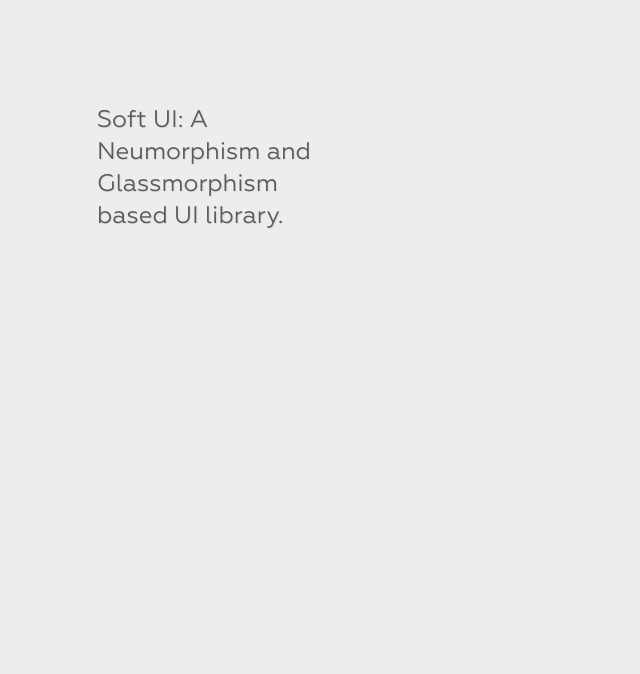
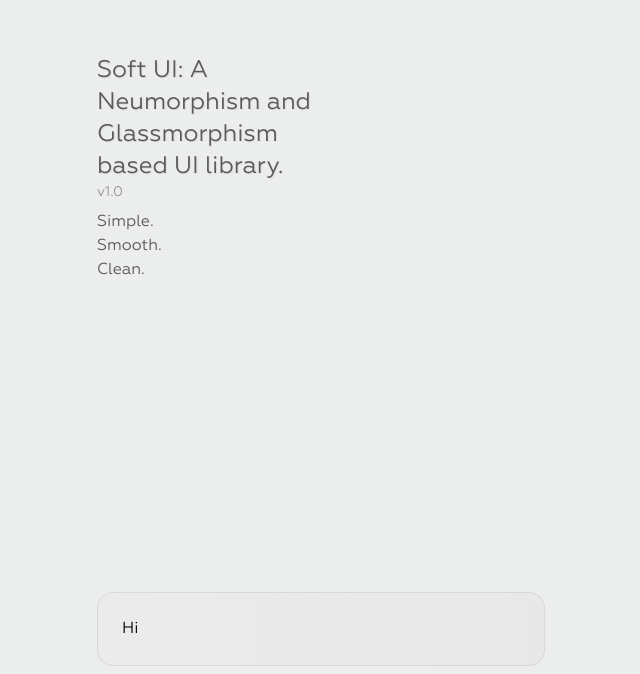
Before and after one commit to ishantchauhan710/SoftUI, a Next.js app: page / in a window 1280 px wide. Shown: the part 232-906 px from the top of the page, without its empty margins (319-959 px from the left). Before the commit the page ends 800 px from the top, so only its background shows below. Built offline with nearby package versions, Linux system fonts and the light colour scheme.

Commit message:
Card added

```diff
--- a/package.json
+++ b/package.json
@@ -13,7 +13,8 @@
     "clsx": "^2.1.1",
     "next": "14.2.10",
     "react": "^18",
-    "react-dom": "^18"
+    "react-dom": "^18",
+    "react-icons": "^5.3.0"
   },
   "devDependencies": {
     "@types/node": "^20",
--- a/src/app/page.tsx
+++ b/src/app/page.tsx
@@ -1,14 +1,33 @@
 import Container from "@/components/Container";
 import Typography from "../components/Typography";
+import Card from "@/components/Card";
 
 export default function Home() {
   return (
-    <Container className="flex h-screen items-center">
-      <div className="w-1/2">
-        <Typography variant="h3">
-          Soft UI: A Neumorphism and Glassmorphism based UI library.
-        </Typography>
-      </div>
-    </Container>
+    <div className="space-y-4 ">
+      <Container className="grid grid-cols-12 gap-4 min-h-screen items-center">
+        <div className="col-span-6">
+          <Typography variant="h3">
+            Soft UI: A Neumorphism and Glassmorphism based UI library.
+          </Typography>
+          <Typography variant="body2" noShadow={true}>
+            v1.0
+          </Typography>
+          <Typography variant="body1" noShadow={true} className="mt-2">
+            Simple.
+          </Typography>
+          <Typography variant="body1" noShadow={true}>
+            Smooth.
+          </Typography>
+          <Typography variant="body1" noShadow={true}>
+            Clean.
+          </Typography>
+        </div>
+        <div className="col-span-6"></div>
+      </Container>
+      <Container>
+        <Card>Hi</Card>
+      </Container>
+    </div>
   );
 }
--- /dev/null
+++ b/src/components/Card.tsx
@@ -0,0 +1,54 @@
+// components/Card.tsx
+import React, { ReactNode } from "react";
+import clsx from "clsx";
+
+type Elevation = "none" | "outside" | "inside" | "mix";
+type Variant = "default" | "air" | "lcd";
+
+type CardProps = {
+  children: ReactNode;
+  className?: string;
+  elevation?: Elevation;
+  variant?: Variant;
+  rounded?: boolean;
+};
+
+const Card: React.FC<CardProps> = ({
+  children,
+  className = "",
+  elevation = "none",
+  variant = "default",
+  rounded = true,
+}) => {
+  const elevationClasses = {
+    none: "",
+    outside:
+      "shadow-[2px_2px_8px_rgba(0,0,0,0.15),-2px_-2px_8px_rgba(255,255,255,0.7)]",
+    inside:
+      "shadow-[inset_2px_2px_5px_rgba(0,0,0,0.15),inset_-2px_-2px_5px_rgba(255,255,255,0.6)]",
+    mix: "shadow-[0_4px_6px_rgba(0,0,0,0.1),0_1px_3px_rgba(0,0,0,0.1),inset_1px_1px_3px_rgba(255,255,255,0.7),inset_-1px_-1px_3px_rgba(0,0,0,0.1)]",
+  };
+
+  const variantClasses = {
+    default:
+      "bg-gradient-to-r from-background-card to-background-card-secondary border border-muted/20",
+    air: "bg-gradient-to-r from-background-card-secondary to-background-card border border-muted/20",
+    lcd: "bg-background-card-lcd border border-muted-dark",
+  };
+
+  return (
+    <div
+      className={clsx(
+        "p-6",
+        elevationClasses[elevation],
+        variantClasses[variant],
+        rounded ? "rounded-2xl" : "",
+        className
+      )}
+    >
+      {children}
+    </div>
+  );
+};
+
+export default Card;
--- a/src/components/Typography.tsx
+++ b/src/components/Typography.tsx
@@ -5,27 +5,31 @@ type TypographyProps = {
   variant?: "h1" | "h2" | "h3" | "body1" | "body2" | "caption";
   children: ReactNode;
   className?: string;
+  noShadow?: boolean;
 };
 
 const Typography: React.FC<TypographyProps> = ({
   variant = "body1",
   children,
   className = "",
+  noShadow = false,
 }) => {
   const baseStyles = {
-    h1: "text-4xl font-bold text-text text-shadow",
-    h2: "text-3xl font-semibold text-text text-shadow",
-    h3: "text-2xl font-medium text-text text-shadow",
-    body1: "text-base font-normal text-text text-shadow",
-    body2: "text-sm font-light text-text-muted",
-    caption: "text-xs font-light text-gray-500 text-text-muted",
+    h1: "text-4xl font-bold text-text",
+    h2: "text-3xl font-semibold text-text",
+    h3: "text-2xl font-medium text-text",
+    body1: "text-base font-normal text-text",
+    body2: "text-sm font-light text-muted",
+    caption: "text-xs font-light text-gray-500 text-muted",
   };
+
+  const shadowClass = noShadow ? "" : "text-shadow";
 
   const Component =
     variant === "h1" || variant === "h2" || variant === "h3" ? variant : "p";
 
   return (
-    <Component className={clsx(baseStyles[variant], className)}>
+    <Component className={clsx(baseStyles[variant], shadowClass, className)}>
       {children}
     </Component>
   );
--- a/tailwind.config.ts
+++ b/tailwind.config.ts
@@ -15,11 +15,20 @@ const config: Config = {
       colors: {
         background: {
           DEFAULT: "#ECEDED",
-          variant: "#EDEDED",
+          variant: "#F6F6F6",
+          card: {
+            DEFAULT: "#EBEBEB",
+            primary: "#EBEBEB",
+            secondary: "#E8E8E8",
+            lcd: "#B6B9B0",
+          },
         },
         text: {
           DEFAULT: "#5A5A5B",
-          muted: "#989798",
+        },
+        muted: {
+          DEFAULT: "#989798",
+          dark: "#777777",
         },
         light: {
           DEFAULT: "#F0F1F1",
```
Also changed, not shown: 1 other file (tests, documents, lock files or other folders).
